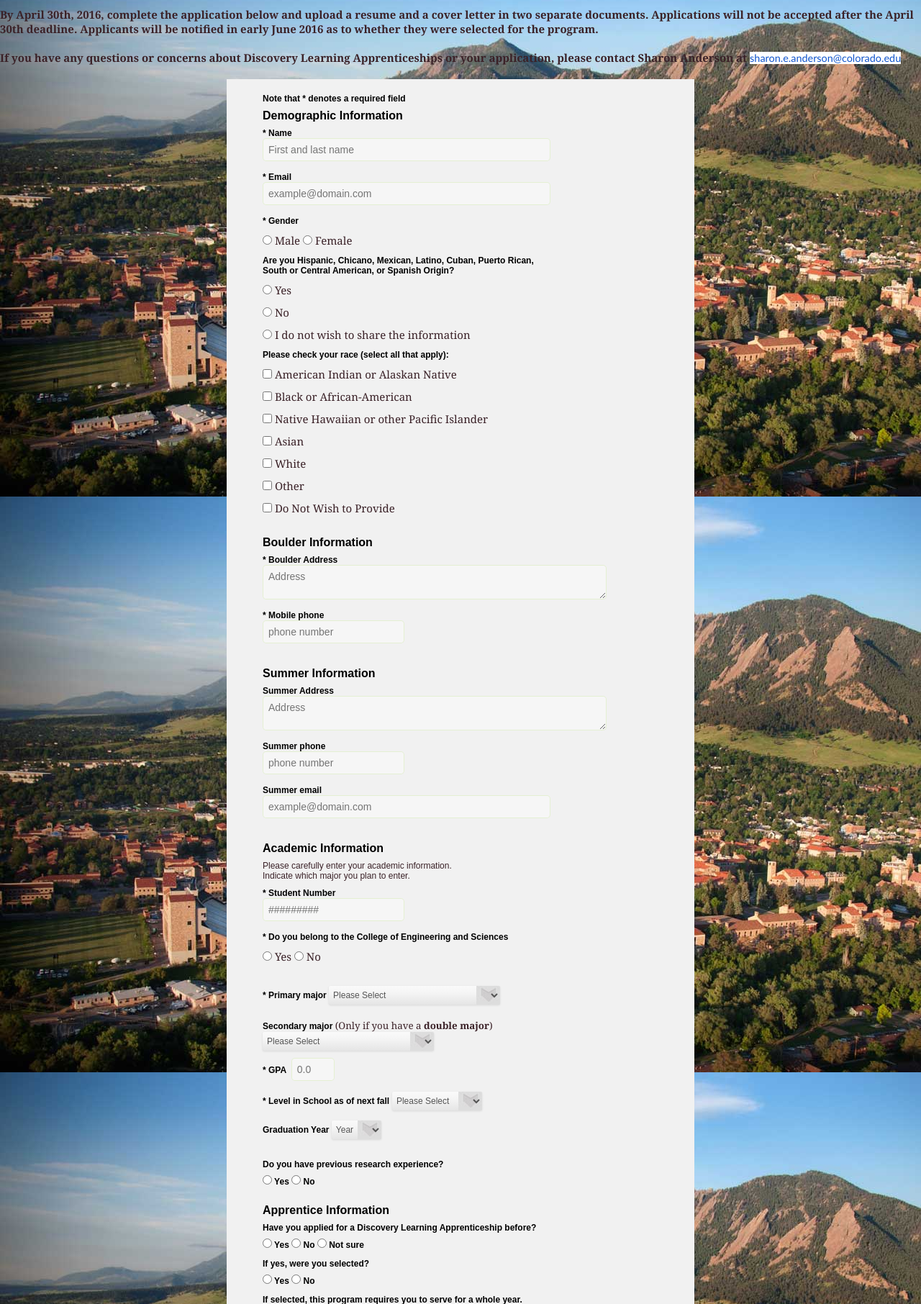
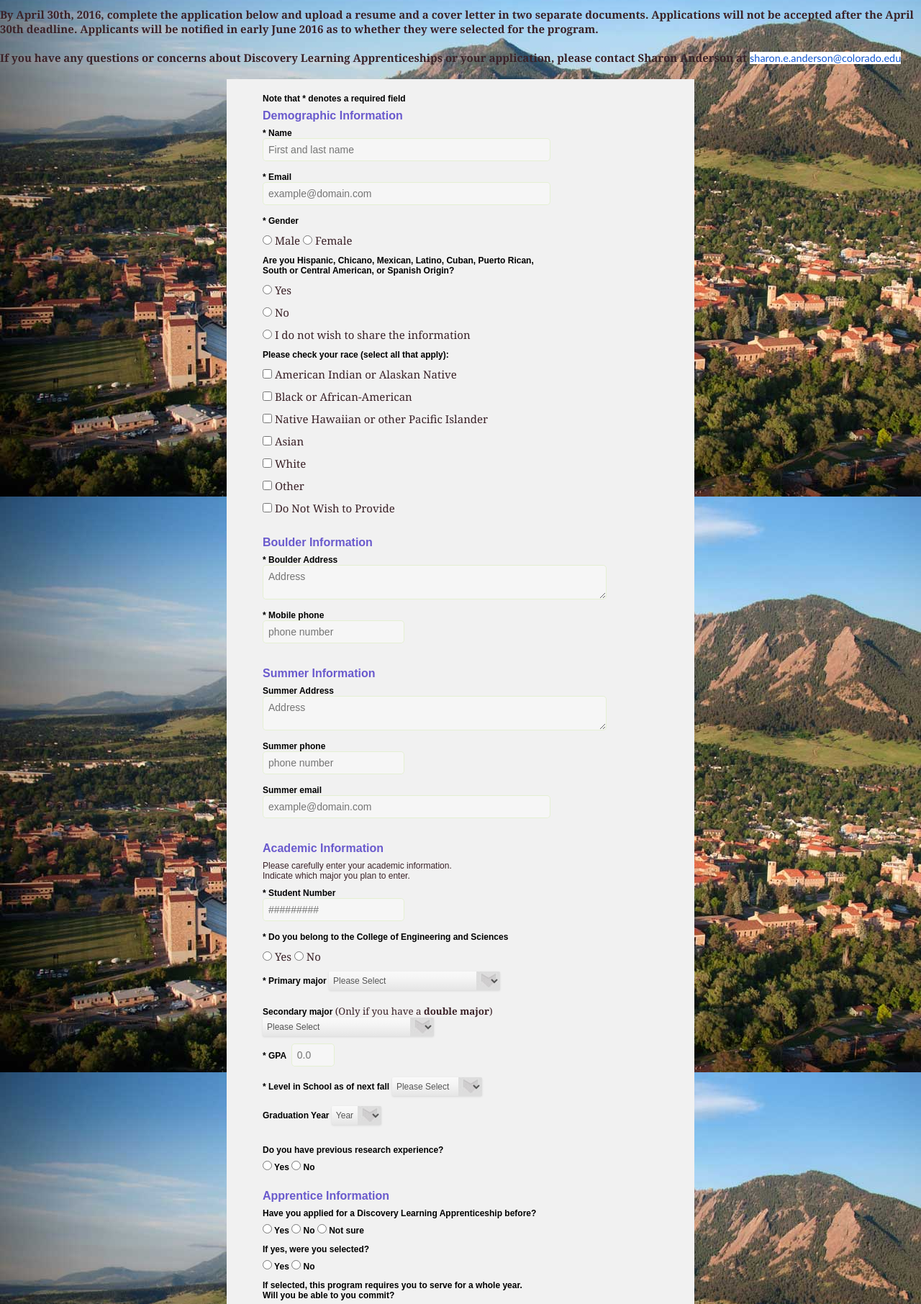
Before and after one commit to ckamat1/CSCI5828---Tachyon, a Django app: template mysite/dlcapp/templates/Student.html in a window 1280 px wide. Shown: the part 110-1922 px from the top of the page at 72% size. Run offline with Django 3.2, Linux system fonts and the light colour scheme; the template is opened without the code that fills it, so the values that code supplies are empty; some libraries are stand-ins or nearby versions.

Commit message:
UI Changes

```diff
--- a/mysite/dlcapp/templates/Student.html
+++ b/mysite/dlcapp/templates/Student.html
@@ -69,7 +69,7 @@ $(document).ready(function(){
 	<div  class="form">
     	<form id="contactform" method="GET" action="/register/">
 				<p class="FormMain"><label for="in">Note that * denotes a required field</label></p>
-				<p class="FormMain"><label for="Demo"><strong><span style="font-size: 12pt">Demographic Information</strong></label></p>
+				<p class="FormMain"><label for="Demo"><strong><span style="color:Slateblue ; font-size: 12pt">Demographic Information</strong></label></p>
 
     			<p class="contact"><label for="name">* Name</label></p>
     			<input id="name" name="name" placeholder="First and last name" required="" tabindex="1" type="text">
@@ -95,7 +95,7 @@ $(document).ready(function(){
 				<input id="check5" type="checkbox" name="check5" /> Other<br>
 				<input id="check6" type="checkbox" name="check6" /> Do Not Wish to Provide<br><br>
 
-				<p class="contact"><label for="Baddress"><span style="font-size: 12pt">Boulder Information</label></p>
+				<p class="contact"><label for="Baddress"><span style="color:Slateblue ; font-size: 12pt">Boulder Information</label></p>
 
 				<p class="contact"><label for="Baddress">* Boulder Address</label></p>
 				<textarea rows="2" cols="55" input id="address" name="address" id="address" placeholder="Address" required="" ></textarea>
@@ -103,7 +103,7 @@ $(document).ready(function(){
 				<p class="contact"><label for="phone">* Mobile phone</label></p>
 				<input id="phone" name="phone" placeholder="phone number" required="" type="number"> <br><br>
 
-				<p class="contact"><label for="Baddress"><span style="font-size: 12pt">Summer Information</label></p>
+				<p class="contact"><label for="Baddress"><span style="color:Slateblue ; font-size: 12pt">Summer Information</label></p>
 
 				<p class="contact"><label for="Baddress">Summer Address</label></p>
 				<textarea rows="2" cols="55" input id="address" name="address" id="address" placeholder="Address"></textarea><br>
@@ -114,7 +114,7 @@ $(document).ready(function(){
                 <p class="contact"><label for="username">Summer email</label></p>
     			<input id="email" name="email" placeholder="example@domain.com" type="email"> <br><br>
 
-				<p class="acad"><label for="Baddress"><span style="font-size: 12pt">Academic Information</label></p>
+				<p class="acad"><label for="Baddress"><span style="color:Slateblue ; font-size: 12pt">Academic Information</label></p>
 				<p class="acad">Please carefully enter your academic information.<br> Indicate which major you plan to enter.</p>
 
 				<p class="contact"><label for="studno">* Student Number</label></p>
@@ -123,7 +123,6 @@ $(document).ready(function(){
 				<p class="contact"><label for="studcoll">* Do you belong to the College of Engineering and Sciences </label></p>
 				<input id="studcoll" type="radio" name="studcoll" value="Yes" tabindex="1" > Yes
 				<input id="studcoll" type="radio" name="studcoll" value="No"> No
- 				<br>
 				<br>
 
 
@@ -211,7 +210,7 @@ $(document).ready(function(){
 				<input id="exp" type="radio" name="exp" value="female"><label for="Exp"> No </label> <br><br>
 
 
-				  <p class="contact"><label for="Exp"><span style="font-size: 12pt">Apprentice Information </label></p>
+				  <p class="contact"><label for="Exp"><span style="color:Slateblue ; font-size: 12pt">Apprentice Information </label></p>
 
 				 <p class="contact"><label for="DLA">Have you applied for a Discovery Learning Apprenticeship before?</label></p>
 				<input id="dla" type="radio" name="dla" value="Yes" tabindex="1" > Yes
@@ -283,9 +282,9 @@ $(document).ready(function(){
 
 				 <label>Last four digits of your SSN&nbsp <input class="gpa" maxlength="4" name="SSN" placeholder="0000" required=""></label>
 
-				 <p class="contact"><label for="Origin"><span style="font-size: 12pt">Skills resume and cover letter</label></p>
+				 <p class="contact"><label for="Origin"><span style="color:Slateblue ; font-size: 12pt">Skills resume and cover letter</label></p>
 
-				 <p class="contact"><label for="Origin">Please list the three skills or qualifications that you feel make you a great candidate<br> for the positions you selected:
+				 <p class="contact"><label for="Origin">Please list the three skills or qualifications that you feel make you a great candidate<br> for the positions you selected
 	(Could be knowledge of a programming language,<br> knowledge of a field, courses taken, personal characteristics, etc. If appropriate,<br> note your match to requirements in job description. <br>Please note responses are limited to 75 characters.)</label></p>
 
                 <p class="contact"><label for="writeup">1 </label></p>
```
Also changed, not shown: mysite/dlcapp/templates/faculty.html (+5 -5 lines), mysite/dlcapp/templates/studentProjectMap.html (+7 -6 lines).
